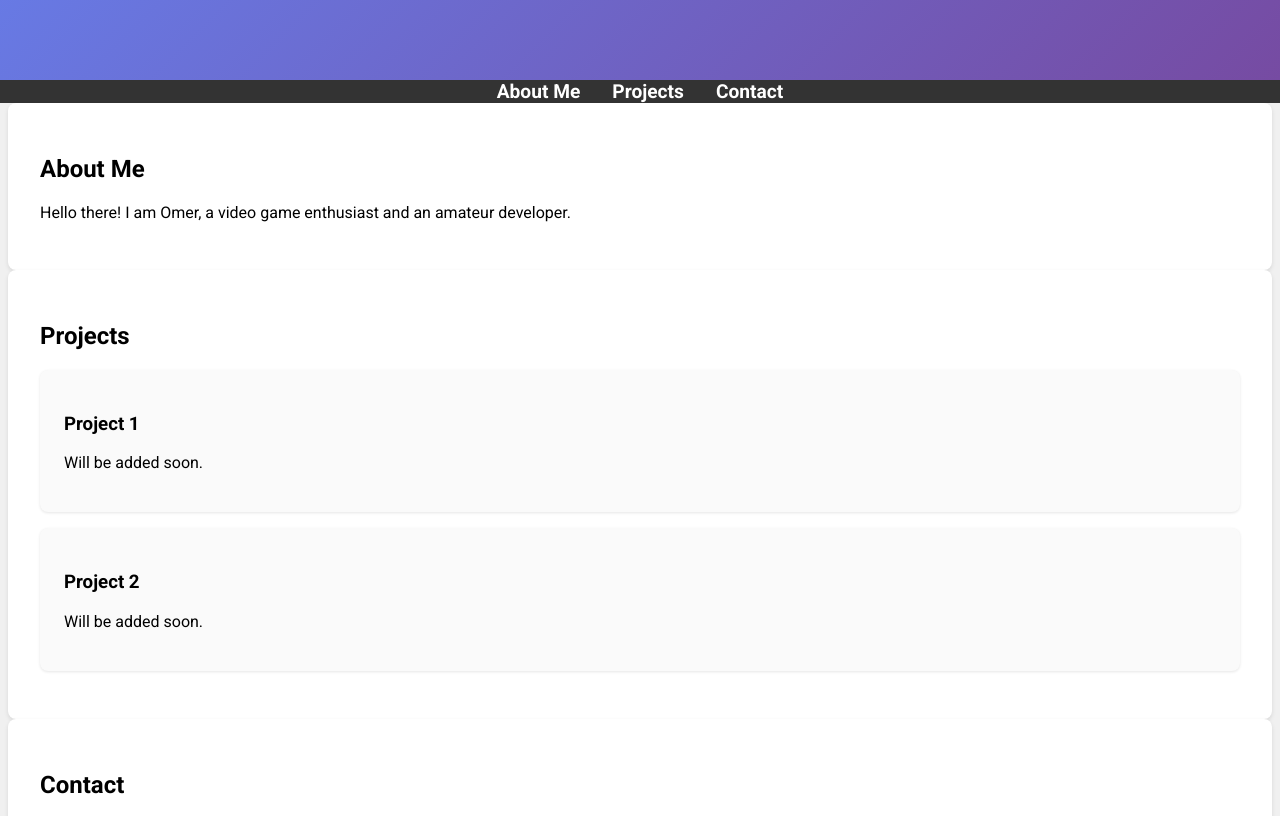
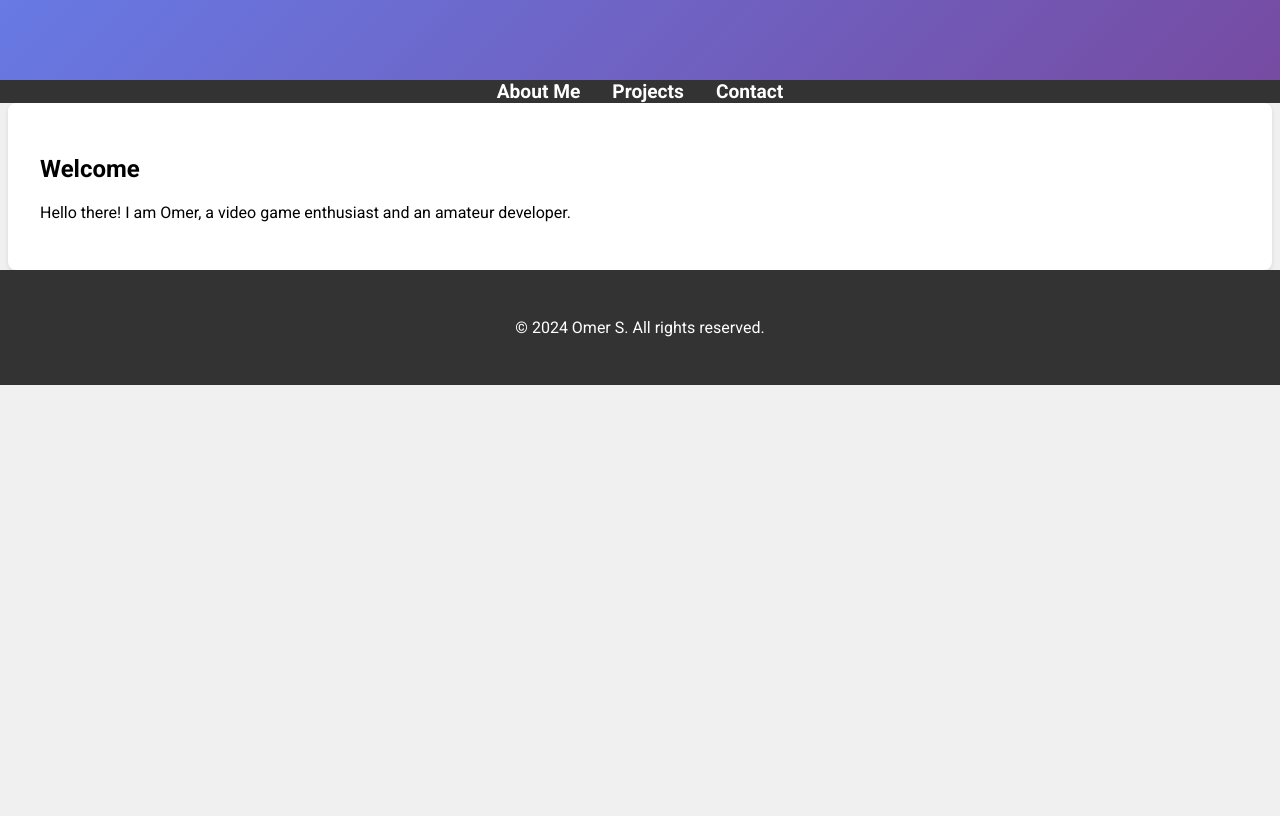
Before and after one commit to MiniVibes/Omer, a plain HTML site: page index.html in a window 1280 px wide. Shown: the part 124-940 px from the top of the page. After the commit the page ends 800 px from the top, so only its background shows below. Drawn offline with Linux system fonts and the light colour scheme.

Commit message:
index.html

```diff
--- a/index.html
+++ b/index.html
@@ -3,7 +3,7 @@
 <head>
     <meta charset="UTF-8">
     <meta name="viewport" content="width=device-width, initial-scale=1.0">
-    <title>Omer S. | Projects & More</title>
+    <title>Omer S. | Home</title>
     <link rel="stylesheet" href="styles.css">
     <link rel="preconnect" href="https://fonts.googleapis.com">
     <link rel="preconnect" href="https://fonts.gstatic.com" crossorigin>
@@ -19,33 +19,15 @@
 
     <nav>
         <ul>
-            <li><a href="#about">About Me</a></li>
-            <li><a href="#projects">Projects</a></li>
-            <li><a href="#contact">Contact</a></li>
+            <li><a href="about.html">About Me</a></li>
+            <li><a href="projects.html">Projects</a></li>
+            <li><a href="contact.html">Contact</a></li>
         </ul>
     </nav>
 
-    <section id="about" class="container">
-        <h2>About Me</h2>
+    <section class="container">
+        <h2>Welcome</h2>
         <p>Hello there! I am Omer, a video game enthusiast and an amateur developer.</p>
-    </section>
-
-    <section id="projects" class="container">
-        <h2>Projects</h2>
-        <div class="project-card">
-            <h3>Project 1</h3>
-            <p>Will be added soon.</p>
-        </div>
-        <div class="project-card">
-            <h3>Project 2</h3>
-            <p>Will be added soon.</p>
-        </div>
-        <!-- Add more project cards as needed -->
-    </section>
-
-    <section id="contact" class="container">
-        <h2>Contact</h2>
-        <p>You can contact me at <a href="mailto:omersacksss@gmail.com">omersacksss@gmail.com</a></p>
     </section>
 
     <footer>
```
